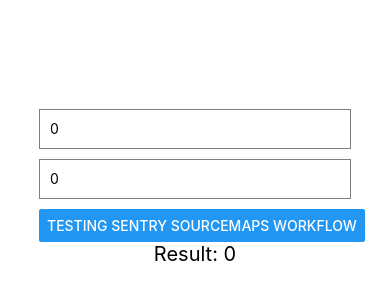
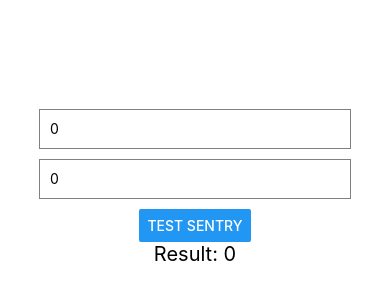
Before and after one commit to timmyjose/rusty-calc, a React Native app in the folder app/packages/calc/: screen / in a window 390 px wide. Shown: the part 230-530 px from the top of the page. Built offline with nearby package versions, Linux system fonts and the light colour scheme.

Commit message:
feat: final testing for Sentry sourcemaps via Workflow

```diff
--- a/app/packages/calc/App.tsx
+++ b/app/packages/calc/App.tsx
@@ -109,7 +109,7 @@
        <Button testID='app-button-sub' title="Subtract" onPress={async() => await handleSub()} />
        <Button testID='app-button-mul' title="Multiply" onPress={async() => await handleMul()} />
        <Button testID='app-button-div' title="Divide" onPress={async() => await handleDiv()} /> */}
-       <Button title='Testing Sentry SourceMaps Workflow' onPress={() => { Sentry.captureException(new Error('123 - Testing eas updates and source maps via workflow'))}} />
+       <Button title='Test Sentry' onPress={() => { Sentry.captureException(new Error('Alles gut!'))}} />
      </View>
 
      <Text testID='app-text-res' style={styles.resultText}>Result: {result}</Text>
```
